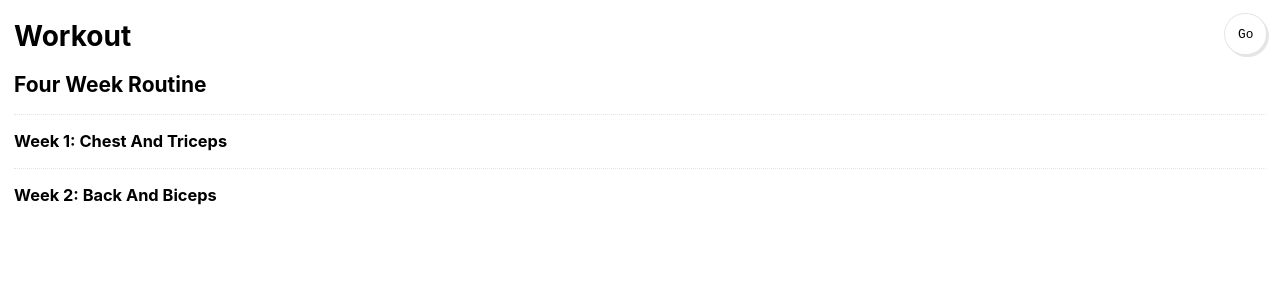
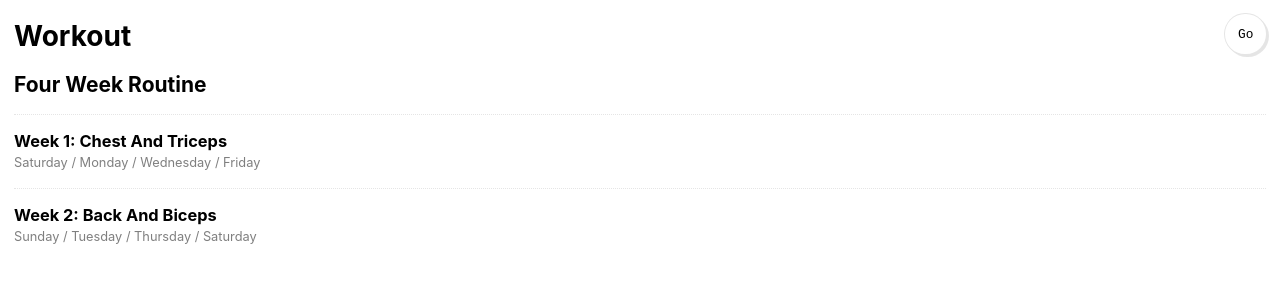
Before and after one commit to san650/workout, a React (Create React App) app: page / in a window 1280 px wide. Shown: the top 300 px of the page. Built offline with nearby package versions, Linux system fonts and the light colour scheme; the HTML template or start-up script is replaced by a standard one.

Commit message:
Always show days for each weeks

```diff
--- a/src/App.js
+++ b/src/App.js
@@ -65,12 +65,10 @@ class Week extends Component {
       <div style={weekStyle}>
         <h3 onClick={this.handleClick}>
           {title}
-          {isVisible && <br />}
-          {isVisible &&
-            <span style={helpStyle}>
-              {days}
-            </span>
-          }
+          <br />
+          <span style={helpStyle}>
+            {days}
+          </span>
         </h3>
         {isVisible && exercises.map((exercise) =>
           <Exercise key={exercise.name} {...exercise} />)
```
